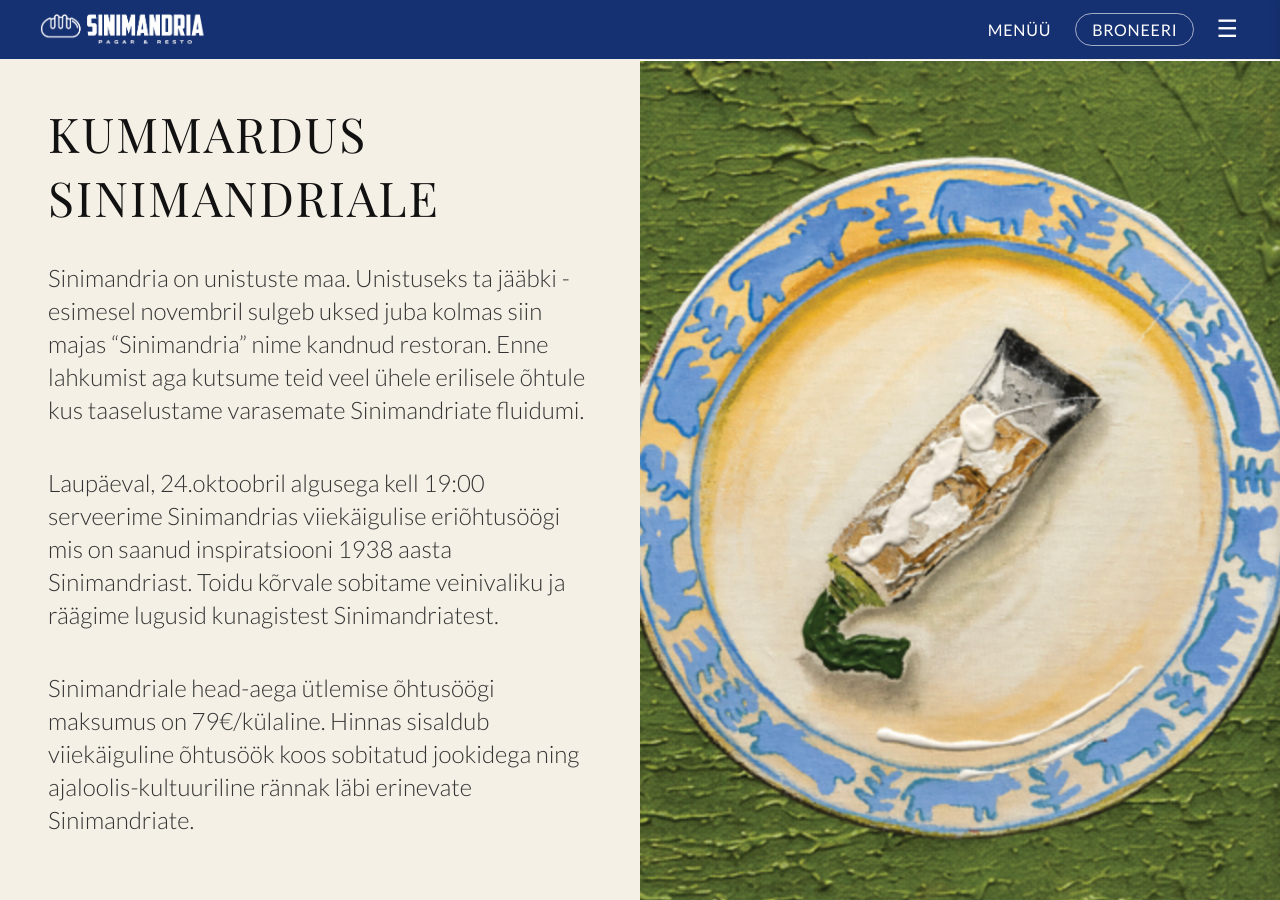
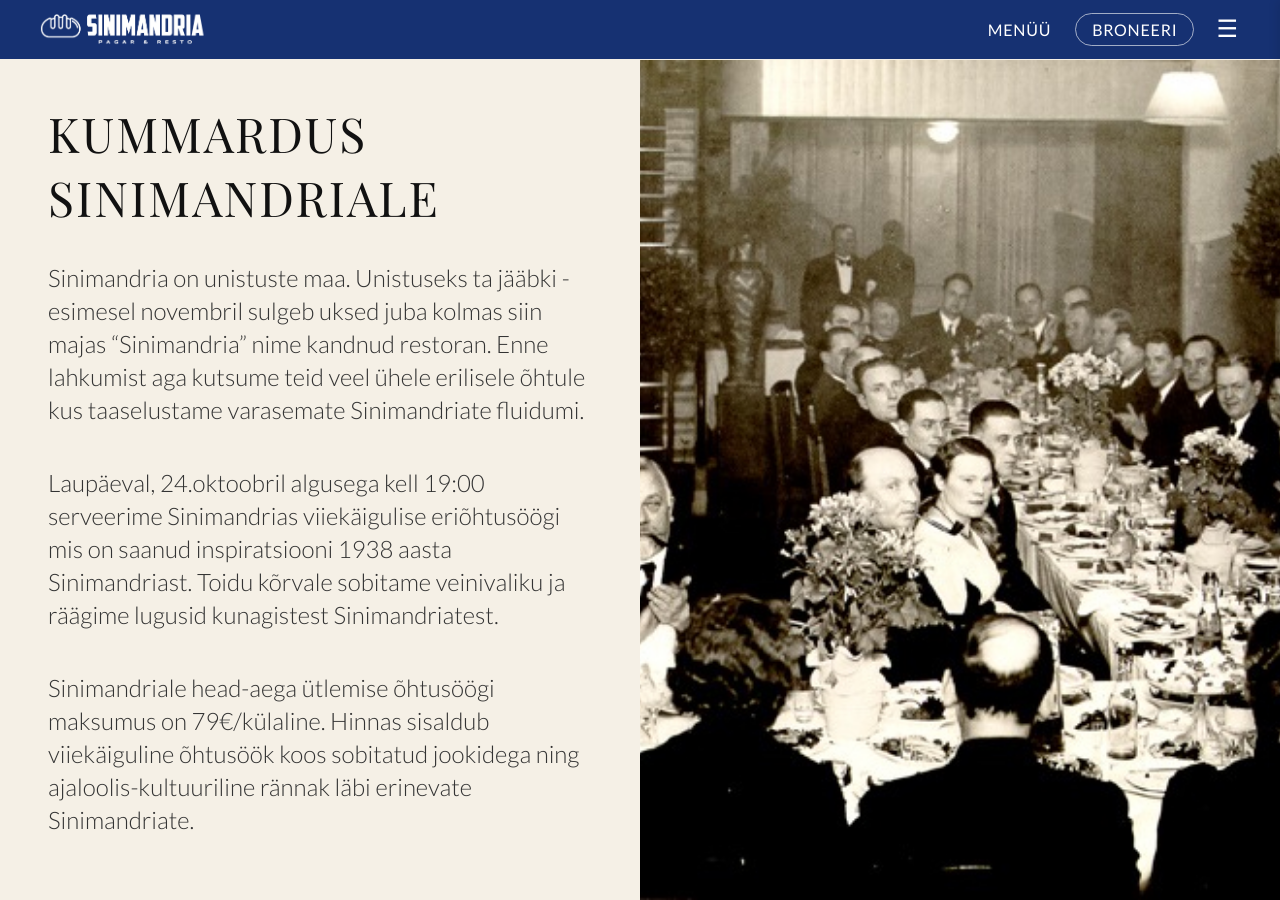
Before and after one commit to m-tu/sinimandria, a Jekyll site: the page built from pages/events/kummardus-sinimandriale.markdown, in a window 1280 px wide and 900 px high. Built offline with Jekyll 4.4.1, drawn with Linux system fonts in a browser that asks for light colours.

Commit message:
Update kummardus-sinimandriale.html

```diff
--- a/_layouts/events/kummardus-sinimandriale.html
+++ b/_layouts/events/kummardus-sinimandriale.html
@@ -20,7 +20,7 @@
           </p>
 
         </div>
-        <img src="{{ '/assets/images/koogikunst.jpg' | absolute_url }}" alt="Köögikunst - kunst Sinimandria köögis">
+        <img src="{{ '/assets/images/ajalooline-sinimandria.jpg' | absolute_url }}" alt="Sinimandria 1938">
       </section>
 
 
```
